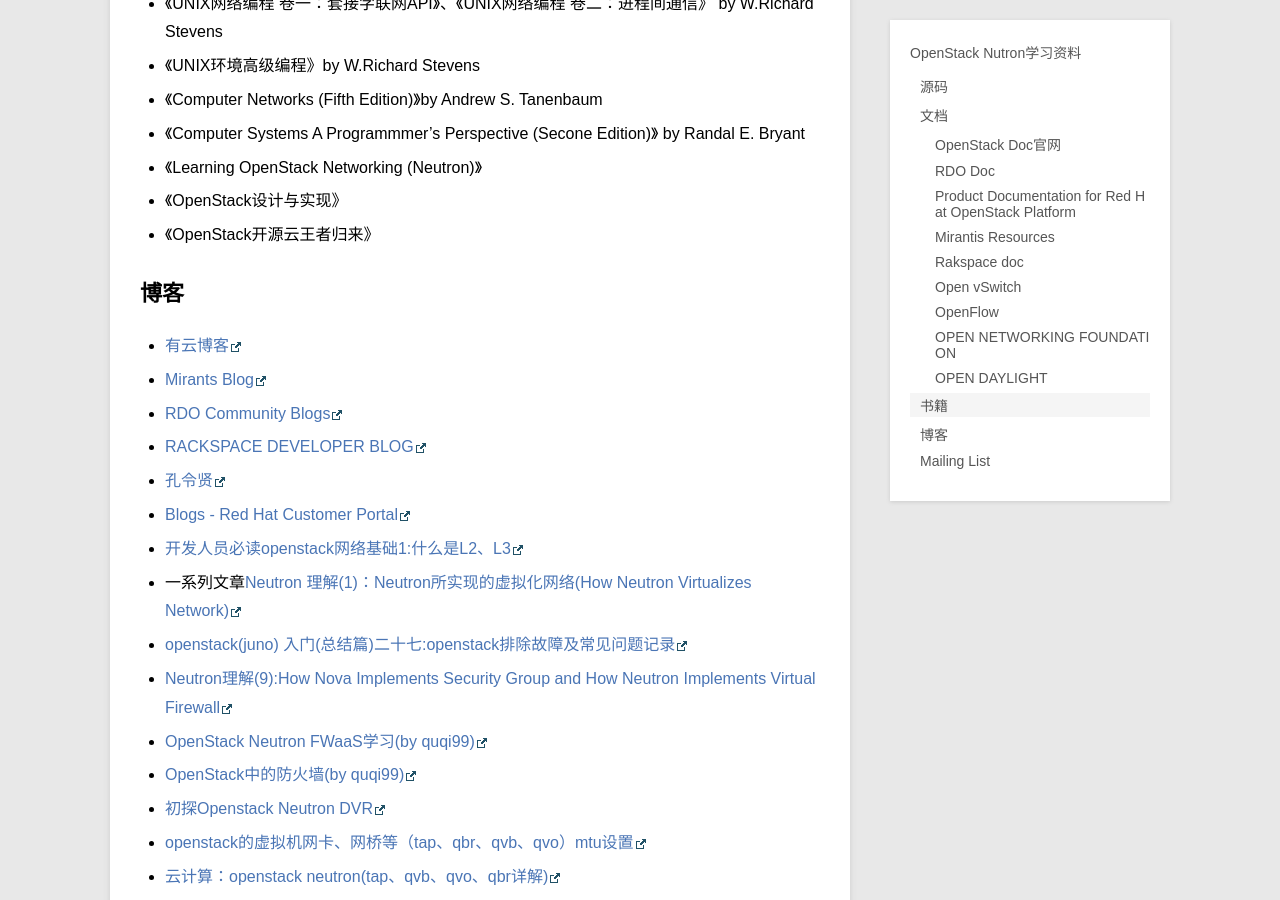
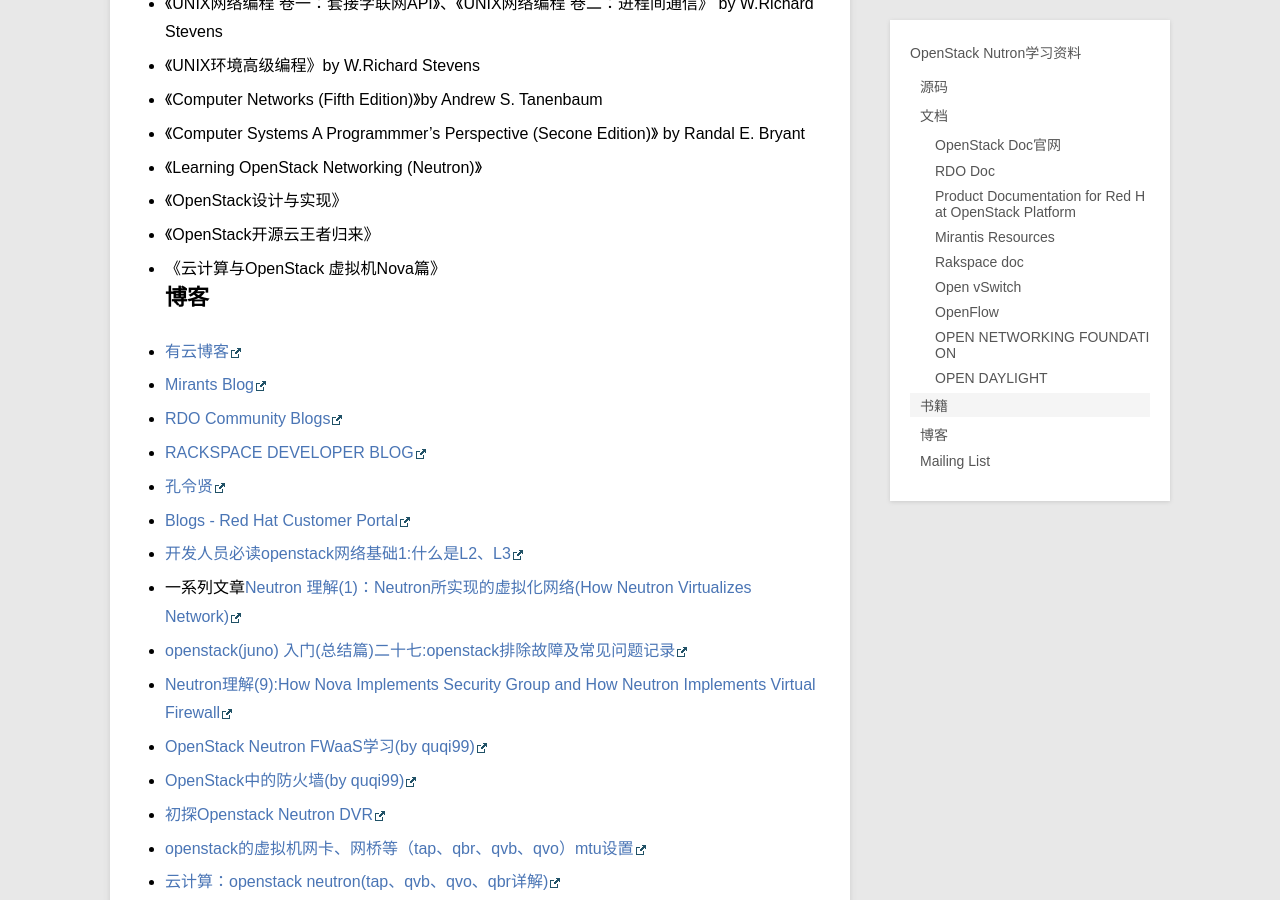
Before and after one commit to xiaofandh12/xiaofandh12.github.io, a Jekyll site: the page built from _posts/blog/2016-04-21-OpenStack-Nutron-Learning-Material.md, in a window 1280 px wide and 900 px high, scrolled down 3196 px. Built offline with Jekyll 4.4.1, drawn with Linux system fonts in a browser that asks for light colours; Markdown is read by kramdown in place of the engine named in the settings; comment, search, counter and statistics services are not loaded.

Commit message:
在OpenStack Neutron学习资料中添加书籍 云计算与OpenStack 虚拟机Nova篇

```diff
--- a/_posts/blog/2016-04-21-OpenStack-Nutron-Learning-Material.md
+++ b/_posts/blog/2016-04-21-OpenStack-Nutron-Learning-Material.md
@@ -102,7 +102,7 @@
 * 《Learning OpenStack Networking (Neutron)》
 * 《OpenStack设计与实现》
 * 《OpenStack开源云王者归来》
-
+* 《云计算与OpenStack 虚拟机Nova篇》
 ## 博客
 * [有云博客](https://www.ustack.com/about/blog/)
 * [Mirants Blog](https://www.mirantis.com/blog/)
```
